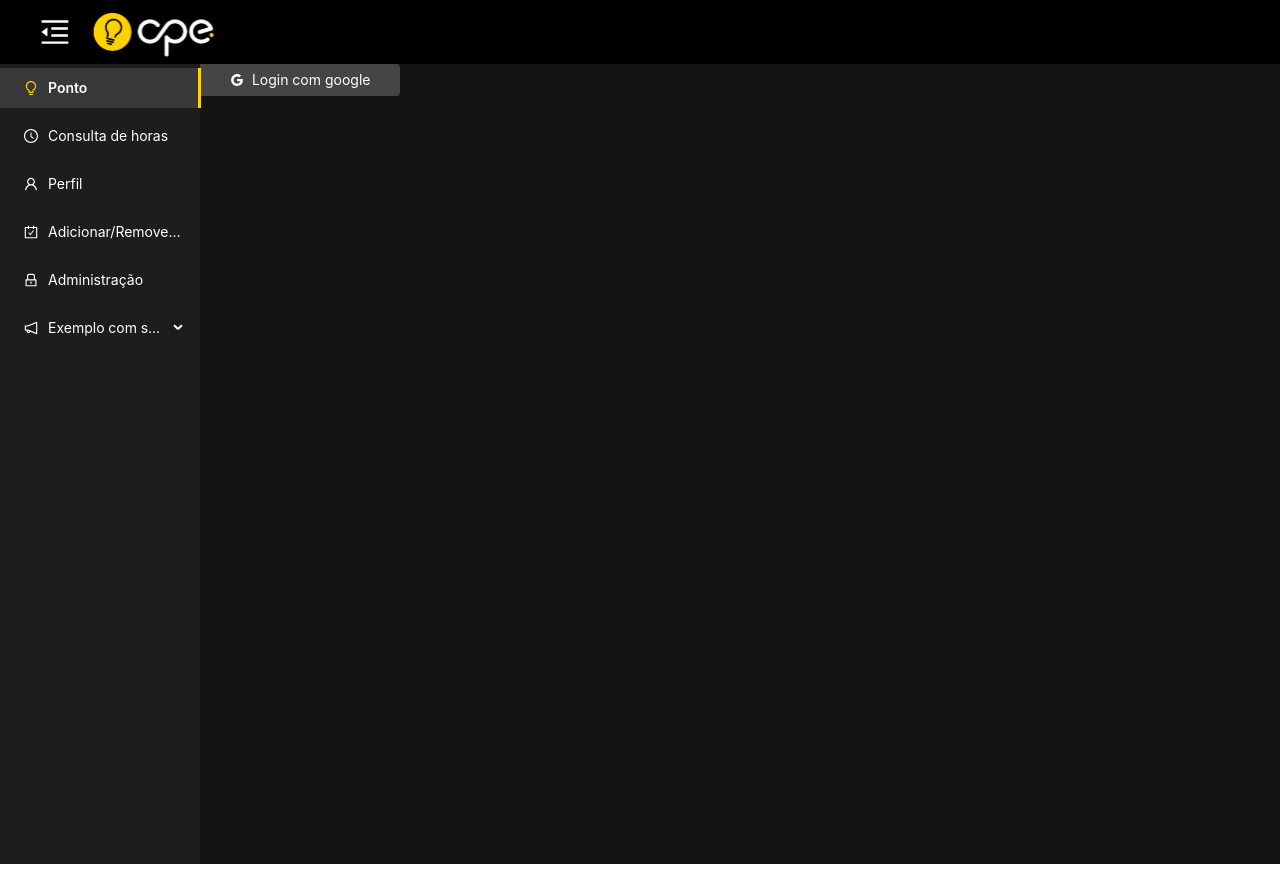
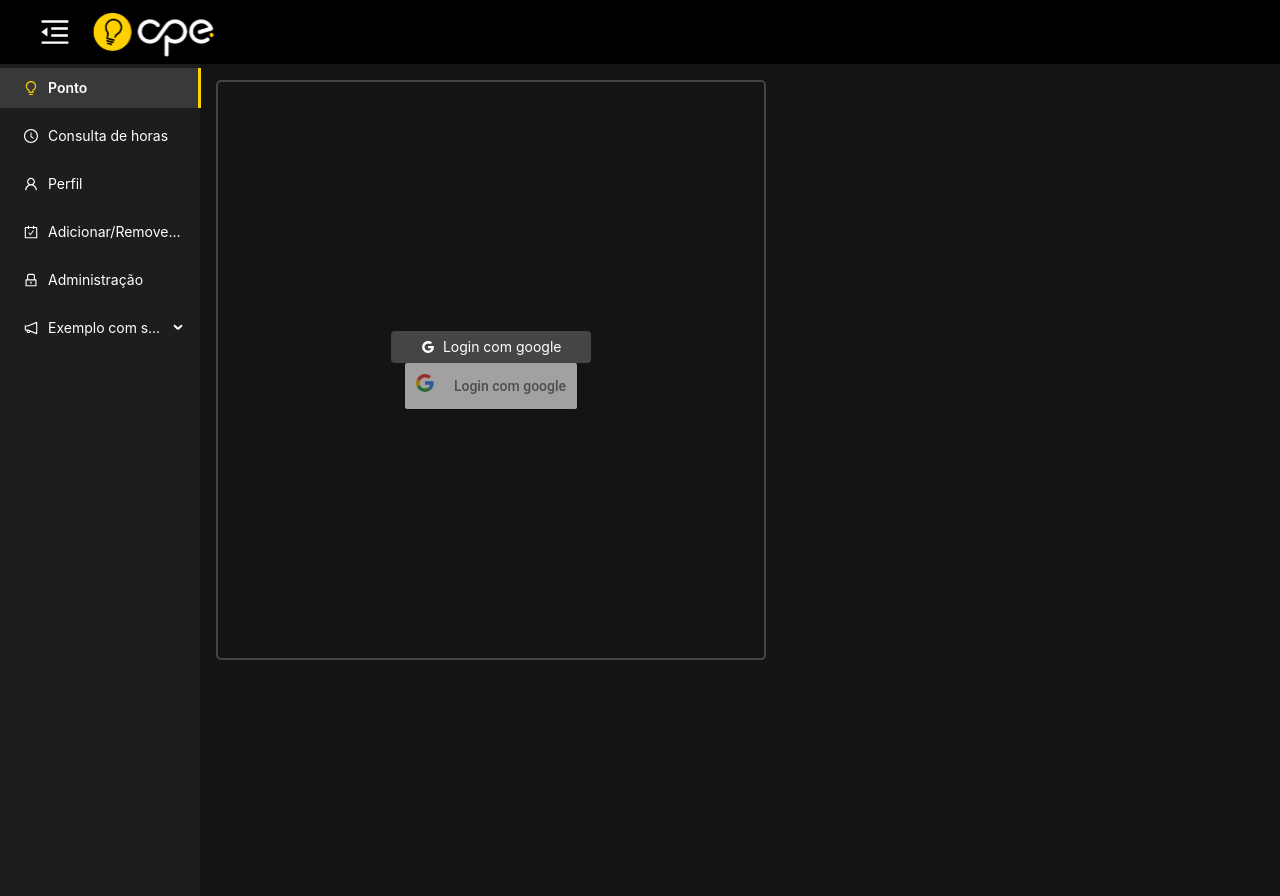
Before and after one commit to cpejr/frontend-novoponto, a React (Create React App) app: page /profile in a window 1280 px wide. Before the commit the page ends 864 px from the top, so only its background shows below. Built offline with nearby package versions, Linux system fonts and the light colour scheme.

Commit message:
Iniciando login com goole

```diff
--- a/package.json
+++ b/package.json
@@ -9,6 +9,7 @@
     "antd": "^4.13.1",
     "react": "^17.0.1",
     "react-dom": "^17.0.1",
+    "react-google-login": "^5.2.2",
     "react-router-dom": "^5.2.0",
     "react-scripts": "4.0.2",
     "styled-components": "^5.2.1",
--- a/src/components/atoms/CommonButton/styles.js
+++ b/src/components/atoms/CommonButton/styles.js
@@ -4,7 +4,7 @@ const CommonButtonContainer = styled.button`
   width: ${(props) => props.width || "50px"};
   height: 32px;
   background-color: ${(props) => props.color || "red"};
-  border-radius: 0px 4px 4px 0px;
+  border-radius: 4px;
   outline: none;
   border: none;
 
--- /dev/null
+++ b/src/components/atoms/OutlinedBox/index.js
@@ -0,0 +1,2 @@
+import OutlinedBoxContainer from "./styles";
+export default OutlinedBoxContainer;
--- /dev/null
+++ b/src/components/atoms/OutlinedBox/styles.js
@@ -0,0 +1,13 @@
+import styled from "styled-components";
+
+const OutlinedBoxContainer = styled.div`
+  border: 2px solid #454545;
+  border-radius: 5px;
+  display: flex;
+  flex-direction: column;
+  padding: 16px;
+  justify-content: center;
+  align-items: center;
+`;
+
+export default OutlinedBoxContainer;
--- a/src/components/atoms/index.js
+++ b/src/components/atoms/index.js
@@ -6,3 +6,4 @@ export { default as InputText } from "./InputText";
 export { default as LogoutPointButton } from "./LogoutPointButton";
 export { default as MemberDescription } from "./MemberDescription";
 export { default as MemberName } from "./MemberName";
+export { default as OutlinedBox } from "./OutlinedBox";
--- a/src/components/organisms/SidebarMenu/index.js
+++ b/src/components/organisms/SidebarMenu/index.js
@@ -91,6 +91,7 @@ const SidebarMenu = ({ children }) => {
               style={{
                 margin: 0,
                 minHeight: 280,
+                padding: 16,
               }}
             >
               {children}
--- a/src/pages/Profile/index.js
+++ b/src/pages/Profile/index.js
@@ -2,19 +2,32 @@ import React, { useContext } from "react";
 import { GoogleOutlined } from "@ant-design/icons";
 import { ProfileComponent } from "./styles";
 import { ThemeContext } from "../../context/ThemeProvider";
-import { CommonButton } from "../../components/atoms";
+import { CommonButton, OutlinedBox } from "../../components/atoms";
+import { GoogleLogin } from "react-google-login";
+
+const CLIENT_ID =
+  "927681508740-6avqgv44im25umcj7ji2856o84fcrhje.apps.googleusercontent.com";
 
 const Profile = () => {
   const { themeColors } = useContext(ThemeContext);
 
   return (
     <ProfileComponent theme={themeColors}>
+      <OutlinedBox className="outlinedBox">
         <CommonButton
           buttonLabel="Login com google"
           buttonColor="#454545"
           buttonWidth="200px"
           icon={<GoogleOutlined />}
         />
+        <GoogleLogin
+          clientId={CLIENT_ID}
+          buttonText="Login com google"
+          onSuccess={(res) => console.log(res)}
+          onFailure={(res) => console.log(res)}
+          cookiePolicy={"single_host_origin"}
+        />
+      </OutlinedBox>
     </ProfileComponent>
   );
 };
--- a/src/pages/Profile/styles.js
+++ b/src/pages/Profile/styles.js
@@ -1,10 +1,15 @@
-import styled from 'styled-components';
+import styled from "styled-components";
 
 const ProfileComponent = styled.div`
-    width: 100%;
-    min-height: 100vh;
+  width: 100%;
+  min-height: 100vh;
 
-    background-color: ${props => props.theme.appBackground}
+  background-color: ${(props) => props.theme.appBackground};
+
+  .outlinedBox {
+    max-width: 550px;
+    min-height: 580px;
+  }
 `;
 
-export  { ProfileComponent };
+export { ProfileComponent };
```
Also changed, not shown: src/routes/index.js (+14 -15 lines), 1 other file (tests, documents, lock files or other folders). Lines whose indentation alone changed are shown as unchanged.
